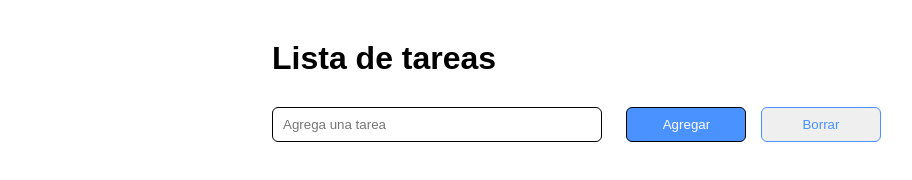
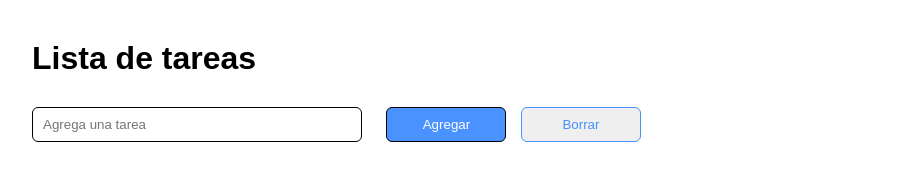
Before and after one commit to GabyRui/hackaton_semana11_lista_tareas, a plain HTML site: page index.html in a window 1280 px wide. Shown: the whole page, without its empty margins (18-930 px from the left). Drawn offline with Linux system fonts and the light colour scheme.

Commit message:
otro_commit

```diff
--- a/style.css
+++ b/style.css
@@ -10,11 +10,10 @@ body{
 }
 
 .list_container{
-
-max-width: 700px;
-margin-top: 40px;
-margin-left: auto;
-margin-right: auto;
+    margin-top: 40px;
+    margin-left: auto;
+    margin-right: auto;
+    margin-left: 50px;
 }
 
 
```
